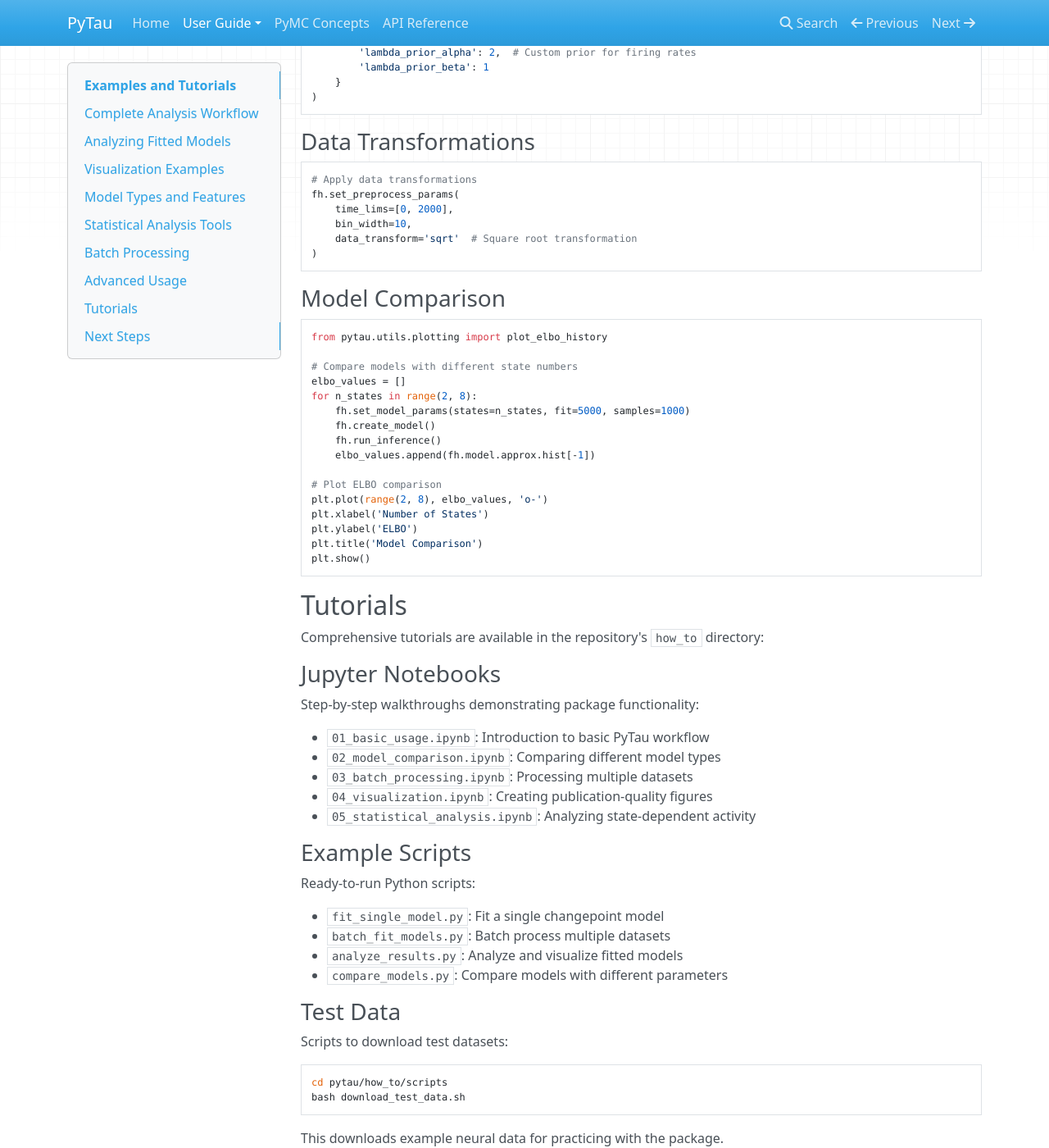
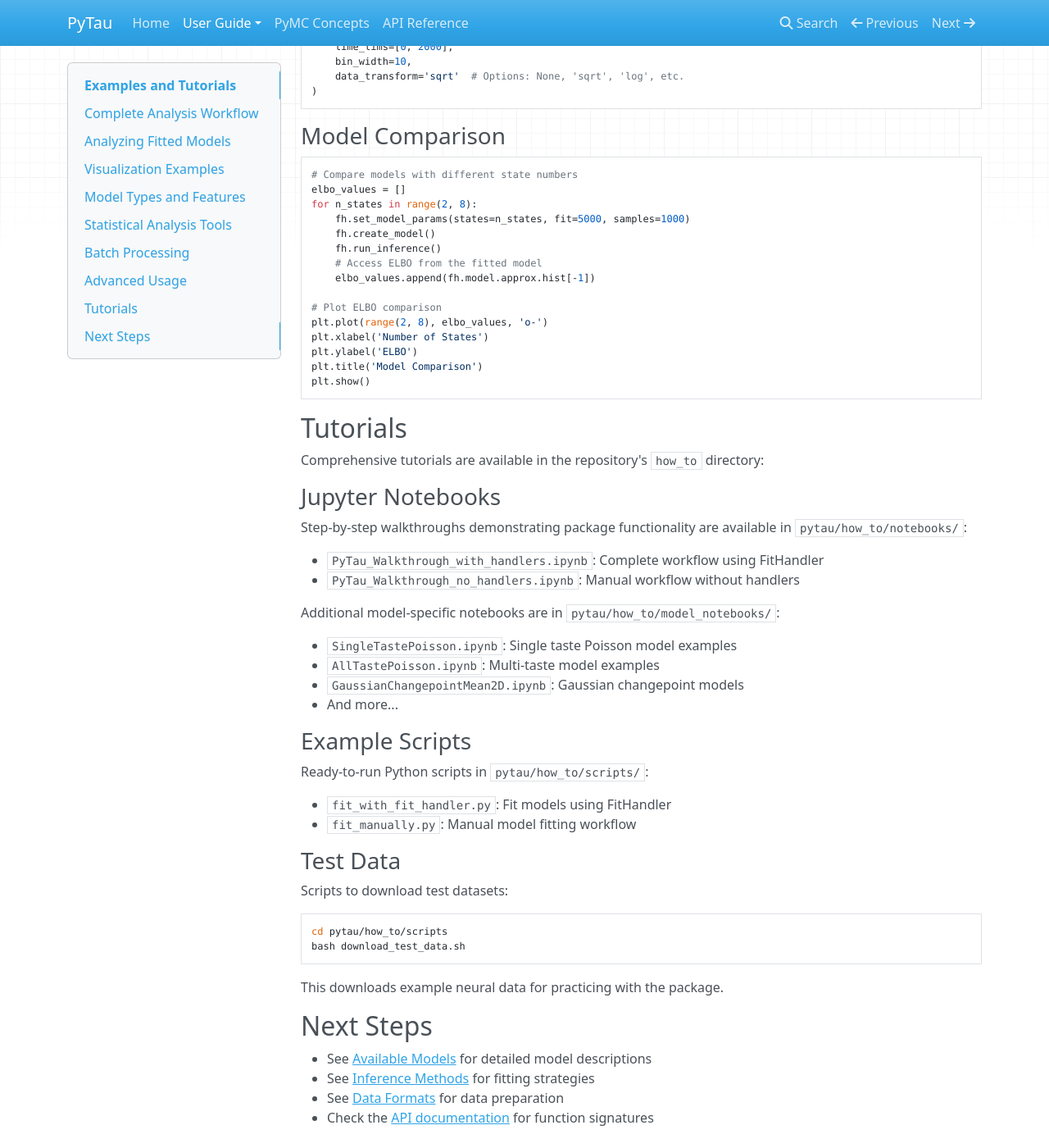
Before and after one commit to abuzarmahmood/pytau, an MkDocs documentation site: the page built from docs/examples.md, in a window 1280 px wide and 1400 px high, scrolled down 4694 px. Shown: the whole window at 82% size. Built offline with MkDocs 1.6.1, drawn with Linux system fonts in a browser that asks for light colours; nearby versions of some CDN libraries; some of the changed text lies outside the part shown.

Commit message:
Fix examples.md to match actual repository contents
Removed incorrect references:
- Removed DatabaseHandler.add_fit() and FitHandler.get_metadata() (not in API)
- Removed custom prior parameters that aren't exposed in model_kwargs
- Updated notebook list to match actual files in repo
- Updated script list to match actual files in repo
- Removed references to non-existent notebooks

All examples now reference actual functions and files in the repository.

Co-authored-by: Ona <no-reply@ona.com>

````diff
--- a/docs/examples.md
+++ b/docs/examples.md
@@ -212,13 +212,10 @@ pairwise_significant = calc_significant_neurons_snippets(transition_snips, p_val
 
 ## Batch Processing
 
-For processing multiple datasets or parameter configurations:
+For processing multiple datasets or parameter configurations, use the `FitHandler` class in a loop:
 
 ```python
-from pytau.changepoint_io import DatabaseHandler
-
-# Initialize database handler
-db_handler = DatabaseHandler(database_path='/path/to/database.csv')
+from pytau.changepoint_io import FitHandler
 
 # Process multiple datasets
 for dataset in datasets:
@@ -230,16 +227,13 @@ for dataset in datasets:
     )
 
     # Set parameters and run pipeline
-    fh.set_preprocess_params(time_lims=[0, 2000], bin_width=10)
+    fh.set_preprocess_params(time_lims=[0, 2000], bin_width=10, data_transform=None)
     fh.set_model_params(states=3, fit=5000, samples=1000)
     fh.load_spike_trains()
     fh.preprocess_data()
     fh.create_model()
     fh.run_inference()
     fh.save_fit_output()
-
-    # Add to database
-    db_handler.add_fit(fh.get_metadata())
 ```
 
 ## Advanced Usage
@@ -252,12 +246,7 @@ fh.set_model_params(
     states=4,
     fit=10000,
     samples=2000,
-    model_kwargs={
-        'tau_prior_mean': 1000,  # Custom prior for changepoint times
-        'tau_prior_std': 200,
-        'lambda_prior_alpha': 2,  # Custom prior for firing rates
-        'lambda_prior_beta': 1
-    }
+    model_kwargs={}  # Additional model-specific parameters can be passed here
 )
 ```
 
@@ -268,21 +257,20 @@ fh.set_model_params(
 fh.set_preprocess_params(
     time_lims=[0, 2000],
     bin_width=10,
-    data_transform='sqrt'  # Square root transformation
+    data_transform='sqrt'  # Options: None, 'sqrt', 'log', etc.
 )
 ```
 
 ### Model Comparison
 
 ```python
-from pytau.utils.plotting import plot_elbo_history
-
 # Compare models with different state numbers
 elbo_values = []
 for n_states in range(2, 8):
     fh.set_model_params(states=n_states, fit=5000, samples=1000)
     fh.create_model()
     fh.run_inference()
+    # Access ELBO from the fitted model
     elbo_values.append(fh.model.approx.hist[-1])
 
 # Plot ELBO comparison
@@ -299,22 +287,24 @@ Comprehensive tutorials are available in the repository's `how_to` directory:
 
 ### Jupyter Notebooks
 
-Step-by-step walkthroughs demonstrating package functionality:
+Step-by-step walkthroughs demonstrating package functionality are available in `pytau/how_to/notebooks/`:
 
-- `01_basic_usage.ipynb`: Introduction to basic PyTau workflow
-- `02_model_comparison.ipynb`: Comparing different model types
-- `03_batch_processing.ipynb`: Processing multiple datasets
-- `04_visualization.ipynb`: Creating publication-quality figures
-- `05_statistical_analysis.ipynb`: Analyzing state-dependent activity
+- `PyTau_Walkthrough_with_handlers.ipynb`: Complete workflow using FitHandler
+- `PyTau_Walkthrough_no_handlers.ipynb`: Manual workflow without handlers
+
+Additional model-specific notebooks are in `pytau/how_to/model_notebooks/`:
+
+- `SingleTastePoisson.ipynb`: Single taste Poisson model examples
+- `AllTastePoisson.ipynb`: Multi-taste model examples
+- `GaussianChangepointMean2D.ipynb`: Gaussian changepoint models
+- And more...
 
 ### Example Scripts
 
-Ready-to-run Python scripts:
+Ready-to-run Python scripts in `pytau/how_to/scripts/`:
 
-- `fit_single_model.py`: Fit a single changepoint model
-- `batch_fit_models.py`: Batch process multiple datasets
-- `analyze_results.py`: Analyze and visualize fitted models
-- `compare_models.py`: Compare models with different parameters
+- `fit_with_fit_handler.py`: Fit models using FitHandler
+- `fit_manually.py`: Manual model fitting workflow
 
 ### Test Data
 
````
